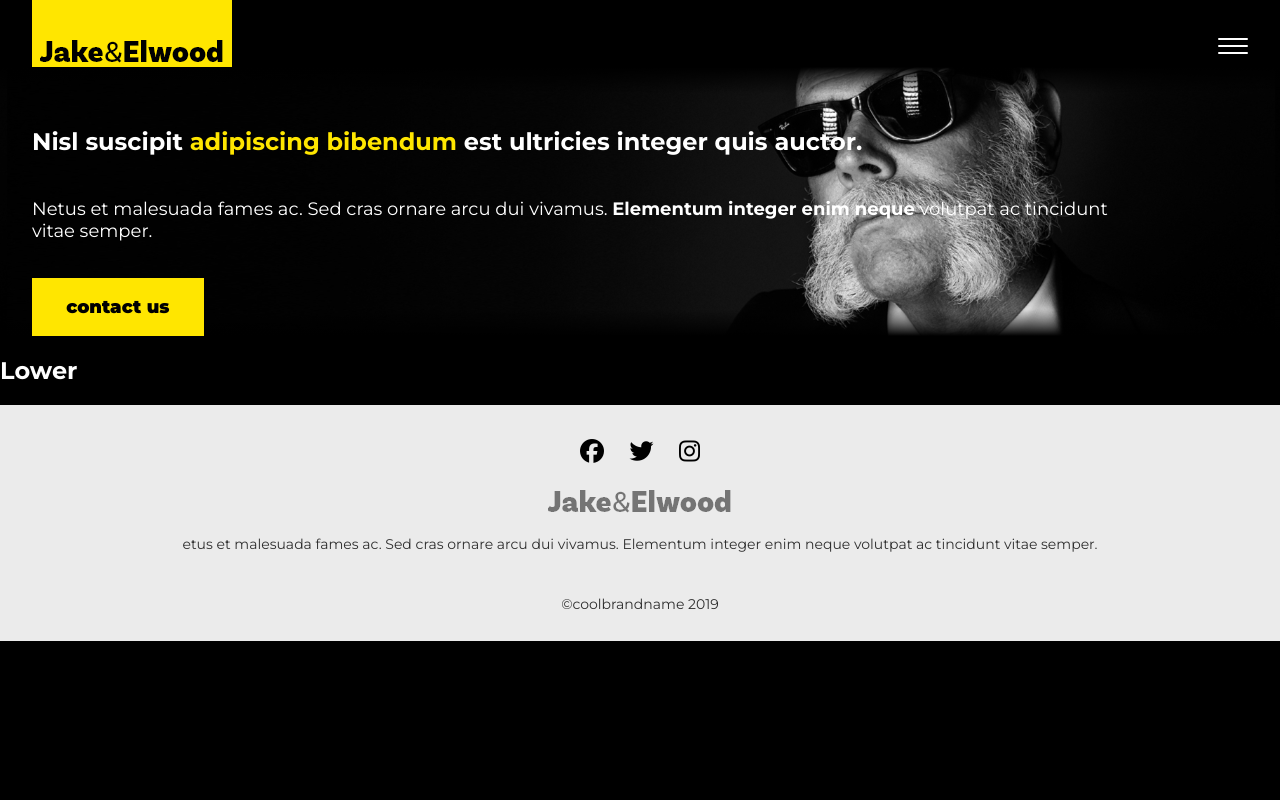
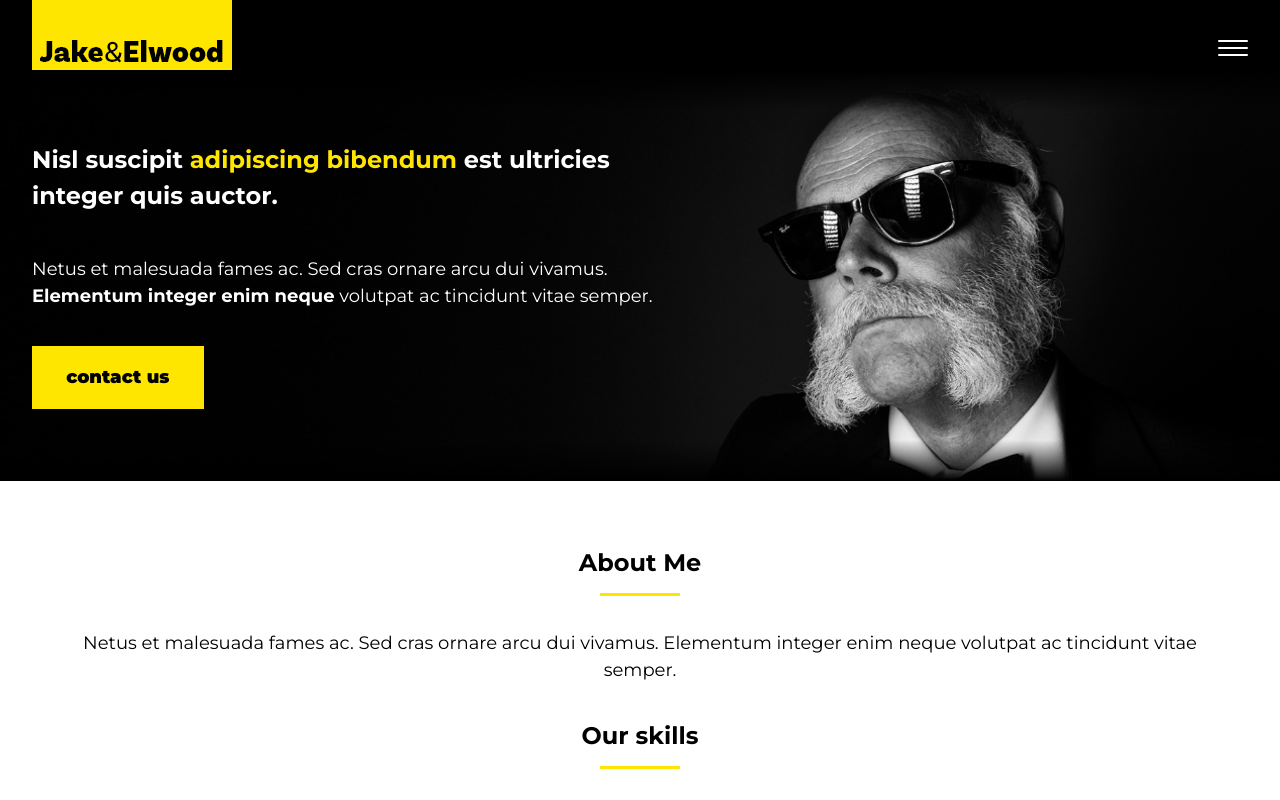
Before and after one commit to Lifad457/responsive-design, a React (Vite) app: page /final-project in a window 1280 px wide. Shown: the top 800 px of the page. Built offline with nearby package versions, Linux system fonts and the light colour scheme; a web font is replaced by a local one.

Commit message:
finish home and start about us

```diff
--- a/src/pages/final-project/About.jsx
+++ b/src/pages/final-project/About.jsx
@@ -1,7 +1,25 @@
+import { LowerPart, UpperPart } from "../../styles/final-project/about-styles.css";
+import about from "../../assets/images/final-project/about-me.jpg";
+
 export default function About() {
     return (
         <>
-        <h1>About</h1>
+            <UpperPart>
+                <h1>About us.</h1>
+                <p>We’re two brothers from Chicago. We can help you with SEO, SEM, content marketing and whatever else.</p>
+                <img src={about} alt="about" />
+            </UpperPart>
+
+            <LowerPart>
+
+                <h1>I'm a really great guy</h1>
+                <p>We grew up in downtown Chicago, and we used to play in a band. Jake loves fried chicken, and Elwood loves dry white toast.</p>
+                <p>While the band didn't make it, the hard work we put in trying to promote it sure did. Like a lot of people, we needed a website, and we needed to rank. The "experts" didn't seem to know what they were talking about, so we figured it out on our own.</p>
+
+                <h1>I can do all sorts of great stuff</h1>
+                <p>Honestly most people in this industry seem to be full of crap. We don't care what you've heard, or what others have told you, we get results and at the end of the day, what else matters?</p>
+                <p>So sure, maybe we're a bit different from what you'd expect, but if you want to rank, market, and build your way to the top, we're the brothers for you.</p>
+            </LowerPart>
         </>
     )
 }
--- a/src/pages/final-project/Home.jsx
+++ b/src/pages/final-project/Home.jsx
@@ -1,5 +1,5 @@
 import { Link } from "react-router-dom";
-import { LowerPart, UpperPart } from "../../styles/final-project/home-style.css";
+import { LowerPart, UpperPart } from "../../styles/final-project/home-styles.css";
 
 export default function Home() {
     return (
@@ -10,7 +10,12 @@ export default function Home() {
                 <Link to="contact">contact us</Link>
             </UpperPart>
             <LowerPart>
-                <h2>Lower</h2>
+                <h1>About Me</h1>
+                <p>Netus et malesuada fames ac. Sed cras ornare arcu dui vivamus. Elementum integer enim neque volutpat ac tincidunt vitae semper.</p>
+                <h1>Our skills</h1>
+                <p>Netus et malesuada fames ac. Sed cras ornare arcu dui vivamus. Elementum integer enim neque volutpat ac tincidunt vitae semper.</p>
+                <h1>Get in touch</h1>
+                <p>Netus et malesuada fames ac. Sed cras ornare arcu dui vivamus. Elementum integer enim neque volutpat ac tincidunt vitae semper.</p>
             </LowerPart>
         </>
     )
--- /dev/null
+++ b/src/styles/final-project/about-styles.css.js
@@ -0,0 +1,47 @@
+import styled from "styled-components";
+
+export const UpperPart = styled.div`
+    color: var(--clr-dark);
+    padding: 2em 2em;
+
+    h1, p {
+        text-align: center;
+    }
+
+    h1 {
+        font-weight: var(--fw-black);
+        font-size: var(--fs-extra-big);
+        position: relative;
+    }
+
+    h1::before {
+        content: '';
+        position: absolute;
+        top: 0.7em;
+        left: 10;
+        min-width: 275px;
+        min-height: 30px;
+        background-color: var(--clr-primary);
+        z-index: -1;
+    }
+
+    p {
+        width: 80%;
+        margin: 2em auto;
+        font-size: var(--fs-small);
+        font-weight: var(--fw-bold);
+    }
+
+    img {
+        width: 100%;
+        object-fit: cover;
+        box-shadow: 7px 7px var(--clr-dark), 14px 14px var(--clr-primary);
+    }
+
+`
+
+export const LowerPart = styled.div`
+    color: var(--clr-dark);
+    padding: 2em 2em;
+
+`
--- a/src/styles/final-project/global-styles.css.js
+++ b/src/styles/final-project/global-styles.css.js
@@ -9,6 +9,7 @@ const GlobalStyle = createGlobalStyle`
         --fw-bold: 700;
         --fw-black: 900;
 
+        --fs-extra-big: 2.938rem;
         --fs-big: 1.938rem;
         --fs-normal: 1.5rem;
         --fs-small: 1.125rem;
@@ -23,8 +24,8 @@ const GlobalStyle = createGlobalStyle`
 
     body {
         font-family: var(--ff-primary);
-        background-color: var(--clr-dark);
         color: var(--clr-light);
+        line-height: 1.5;
     }
 `
 export default GlobalStyle
--- a/src/styles/final-project/header-styles.css.js
+++ b/src/styles/final-project/header-styles.css.js
@@ -3,6 +3,7 @@ import styled, {css} from 'styled-components'
 export const Container = styled.header`
     display: flex;
     justify-content: space-between;
+    background-color: var(--clr-dark);
 
     padding-left: 2em;
 `
--- a/src/styles/final-project/home-style.css.js
+++ /dev/null
@@ -1,44 +0,0 @@
-import styled from "styled-components";
-import heroBG from "../../assets/images/final-project/hero-bg.jpg";
-
-export const UpperPart = styled.div`
-    display: flex;
-    flex-direction: column;
-    background-image: linear-gradient(to bottom, black 0%, transparent 10%, transparent 90%, black 100%), url(${heroBG});
-    background-position: 60% 60%;
-    padding-left: 2em;
-
-    h1, p {
-        padding-right: 8em;
-    }
-
-    h1 {
-        font-size: var(--fs-normal);
-        font-weight: var(--fw-bold);
-        margin: 2.5em 0 1em;
-    }
-
-    p {
-        font-size: var(--fs-small);
-        margin-bottom: 2em;
-    }
-
-    span {
-        color: var(--clr-primary);
-    }
-
-    a {
-        display: inline-block;
-        width: fit-content;
-        text-decoration: none;
-        background-color: var(--clr-primary);
-        padding: 1em 1.9em;
-        font-size: var(--fs-small);
-        font-weight: var(--fw-black);
-        color: var(--clr-dark);
-        cursor: pointer;
-    }
-`
-export const LowerPart = styled.div`
-
-`
--- /dev/null
+++ b/src/styles/final-project/home-styles.css.js
@@ -0,0 +1,82 @@
+import styled from "styled-components";
+import heroBG from "../../assets/images/final-project/hero-bg.jpg";
+
+export const UpperPart = styled.div`
+    display: flex;
+    flex-direction: column;
+    background-image: linear-gradient(to bottom, black 0%, transparent 10%, transparent 90%, black 100%), url(${heroBG});
+    background-size: cover;
+    background-position: 60%;
+    padding-left: 2em;
+    background-color: var(--clr-dark);
+
+    h1, p {
+        max-width: 50%;
+    }
+
+    h1 {
+        font-size: var(--fs-normal);
+        font-weight: var(--fw-bold);
+        margin: 3em 0 1em;
+    }
+
+    p {
+        font-size: var(--fs-small);
+        margin-bottom: 2em;
+    }
+
+    span {
+        color: var(--clr-primary);
+    }
+
+    a {
+        display: inline-block;
+        width: fit-content;
+        text-decoration: none;
+        background-color: var(--clr-primary);
+        padding: 1em 1.9em;
+        font-size: var(--fs-small);
+        font-weight: var(--fw-black);
+        color: var(--clr-dark);
+        cursor: pointer;
+        margin-bottom: 4em;
+    }
+`
+export const LowerPart = styled.div`
+    display: flex;
+    flex-direction: column;
+    padding: 3em 3em;
+    text-align: center;
+    background-color: var(--clr-light);
+    color: var(--clr-dark);
+
+    h1 {
+        font-size: var(--fs-normal);
+        font-weight: var(--fw-bold);
+    }
+
+    h1::after {
+        content: "";
+        display: block;
+        border-bottom: 3px solid var(--clr-primary);
+        width: 80px;
+        margin: 0 auto;
+        padding-bottom: .5em;
+    }
+
+    p {
+        font-size: var(--fs-small);
+    }
+
+    a {
+        display: inline-block;
+        width: fit-content;
+        text-decoration: none;
+        background-color: var(--clr-primary);
+        padding: 1em 1.9em;
+        font-size: var(--fs-small);
+        font-weight: var(--fw-black);
+        color: var(--clr-dark);
+        cursor: pointer;
+    }
+`
```
